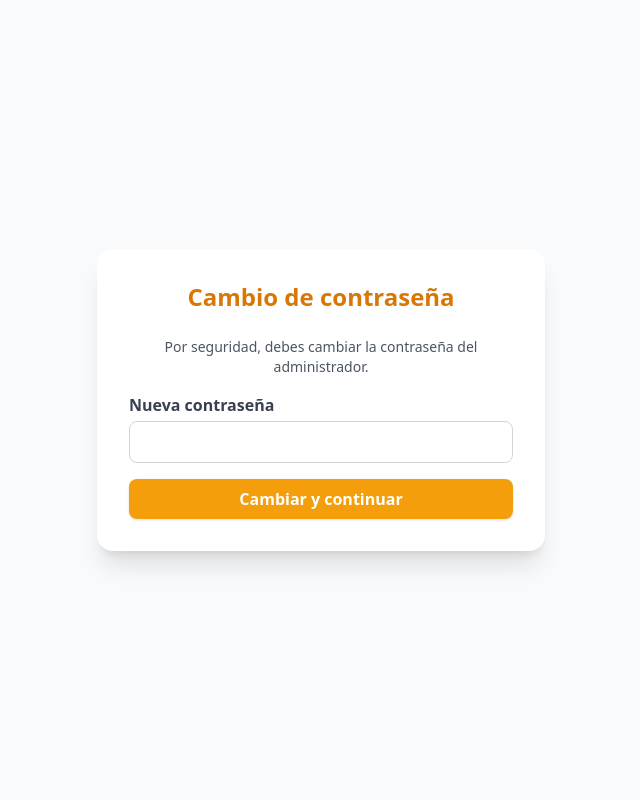
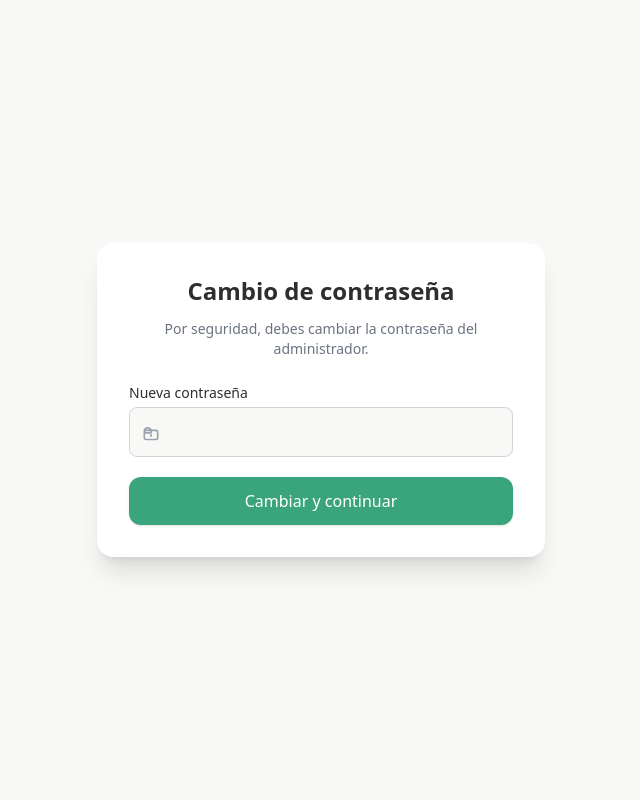
Before and after one commit to Osvaldo-Net/LogGuard, a Flask app: page /change-password in a window 1280 px wide. Shown: the whole page, without its empty margins (319-959 px from the left). Run offline with Flask 3, Linux system fonts and the light colour scheme; the visitor is signed in with stand-in values (Sample User, id 1); some libraries are stand-ins or nearby versions.

Commit message:
Update change_password.html

```diff
--- a/app/templates/change_password.html
+++ b/app/templates/change_password.html
@@ -6,25 +6,20 @@
   <title>Cambiar contraseña | LogViewer</title>
   <link rel="icon" href="{{ url_for('static', filename='favicon.ico') }}" type="image/x-icon">
   <script src="https://cdn.tailwindcss.com"></script>
-</head>
-<body class="bg-gray-50 flex items-center justify-center h-screen">
-  <div class="bg-white p-8 rounded-2xl shadow-xl w-full max-w-md animate-fade-in">
-    <h2 class="text-2xl font-bold text-center text-amber-600 mb-6">Cambio de contraseña</h2>
-    <p class="text-center text-gray-600 text-sm mb-4">Por seguridad, debes cambiar la contraseña del administrador.</p>
-
-    <form method="POST" class="space-y-4">
-      <div>
-        <label class="block text-gray-700 font-semibold">Nueva contraseña</label>
-        <input name="new_password" type="password" required minlength="6"
-          class="w-full mt-1 p-2 border border-gray-300 rounded-lg focus:outline-none focus:ring-2 focus:ring-amber-400">
-      </div>
-      <button type="submit"
-        class="w-full bg-amber-500 hover:bg-amber-600 text-white font-semibold py-2 px-4 rounded-lg transition shadow">
-        Cambiar y continuar
-      </button>
-    </form>
-  </div>
-
+  <script>
+    tailwind.config = {
+      theme: {
+        extend: {
+          colors: {
+            "gris-mate": "#2e2e2e",
+            "hueso": "#f8f8f6",
+            "verde-mate": "#3aa57c",
+            "verde-hover": "#2d7a60",
+          }
+        }
+      }
+    };
+  </script>
   <style>
     .animate-fade-in {
       animation: fadeIn 0.4s ease-in-out;
@@ -34,5 +29,33 @@
       to { opacity: 1; transform: translateY(0); }
     }
   </style>
+</head>
+<body class="bg-hueso flex items-center justify-center h-screen text-gris-mate">
+  <div class="bg-white p-8 rounded-2xl shadow-xl w-full max-w-md animate-fade-in">
+    <h2 class="text-2xl font-semibold text-center mb-3">Cambio de contraseña</h2>
+    <p class="text-center text-sm text-gray-500 mb-6">Por seguridad, debes cambiar la contraseña del administrador.</p>
+
+    <form method="POST" class="space-y-5">
+      <div>
+        <label class="block text-sm font-medium mb-1">Nueva contraseña</label>
+        <div class="relative">
+          <span class="absolute inset-y-0 left-0 pl-3 flex items-center pointer-events-none">
+            <svg class="w-5 h-5 text-gray-400" fill="none" stroke="currentColor" stroke-width="2"
+                 viewBox="0 0 24 24">
+              <path stroke-linecap="round" stroke-linejoin="round"
+                    d="M12 15v2m-6 4h12a2 2 0 002-2v-7a2 2 0 00-2-2H6a2 2 0 00-2 2v7a2 2 0 002 2zm6-10a4 4 0 00-8 0v2h8V9z" />
+            </svg>
+          </span>
+          <input name="new_password" type="password" required minlength="6"
+                 class="w-full pl-10 p-3 border border-gray-300 rounded-lg bg-hueso text-gris-mate focus:outline-none focus:ring-2 focus:ring-verde-mate" />
+        </div>
+      </div>
+
+      <button type="submit"
+              class="w-full bg-verde-mate hover:bg-verde-hover text-white font-medium py-3 rounded-xl transition shadow">
+        Cambiar y continuar
+      </button>
+    </form>
+  </div>
 </body>
 </html>
```
